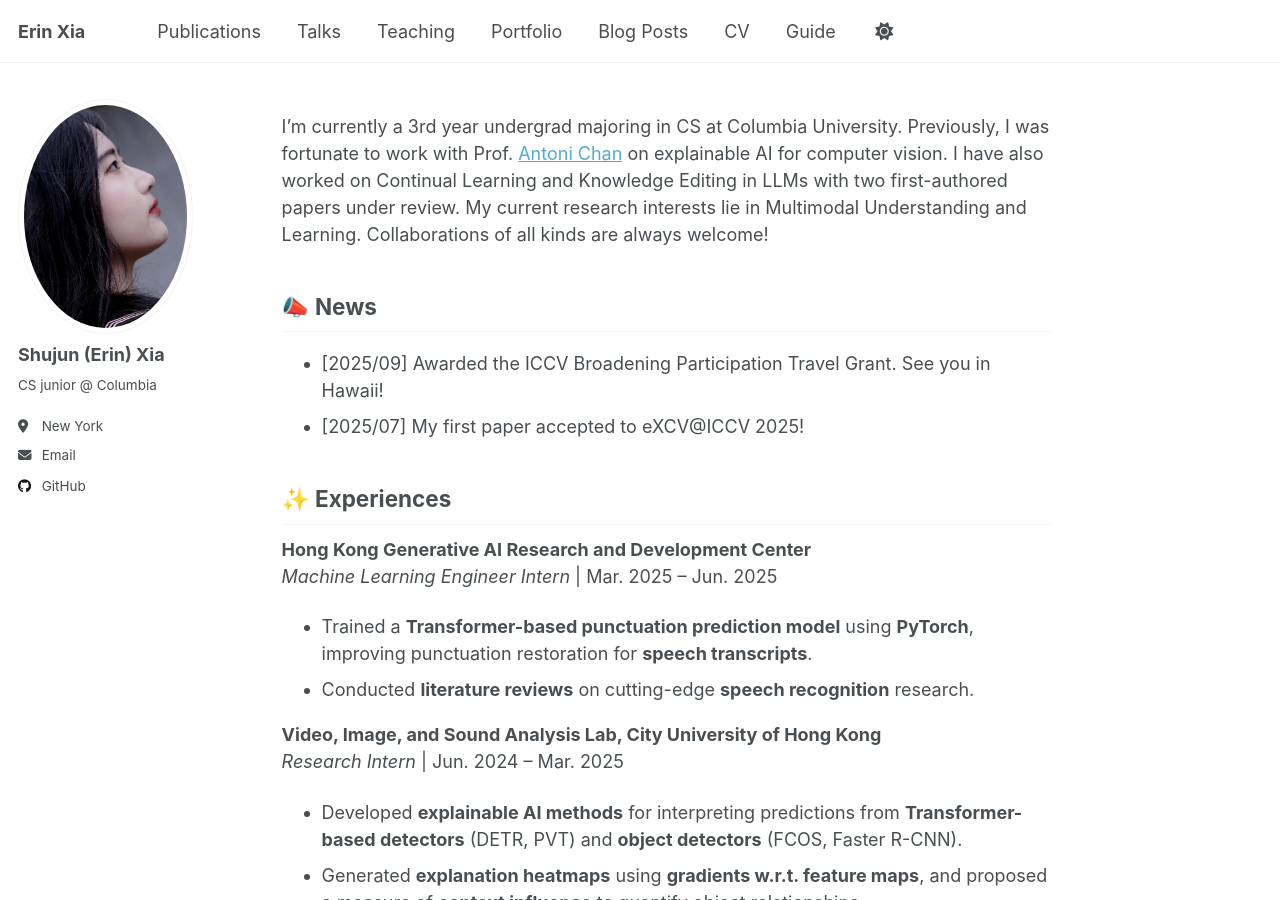
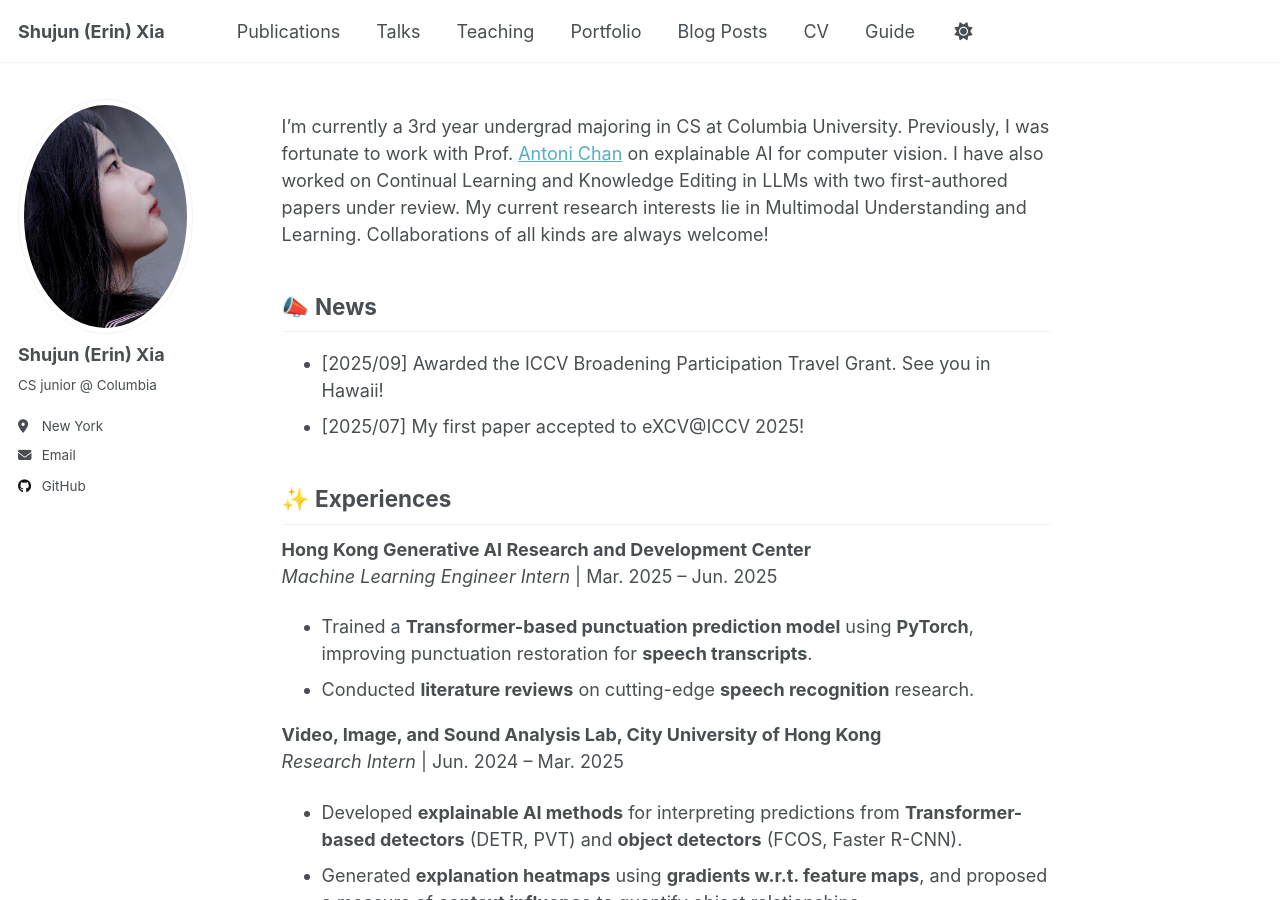
Before and after one commit to mylittleriver/mylittleriver.github.io, a Jekyll site: the page built from _pages/about.md, in a window 1280 px wide and 900 px high. Built offline with Jekyll 4.4.1, drawn with Linux system fonts in a browser that asks for light colours; a script that is not in the unit is left out.

Commit message:
Update _config.yml

```diff
--- a/_config.yml
+++ b/_config.yml
@@ -9,7 +9,7 @@
 # Basic Site Settings
 locale                   : "en-US"
 site_theme               : "default" # Currently available options are "default", "air"
-title                    : "Erin Xia"
+title                    : "Shujun (Erin) Xia"
 title_separator          : "-"
 name                     : &name "Shujun (Erin) Xia"
 description              : &description "Your Name's academic portfolio"   # Update this with a general description of your site, this is the default if not overridden by a page
```
